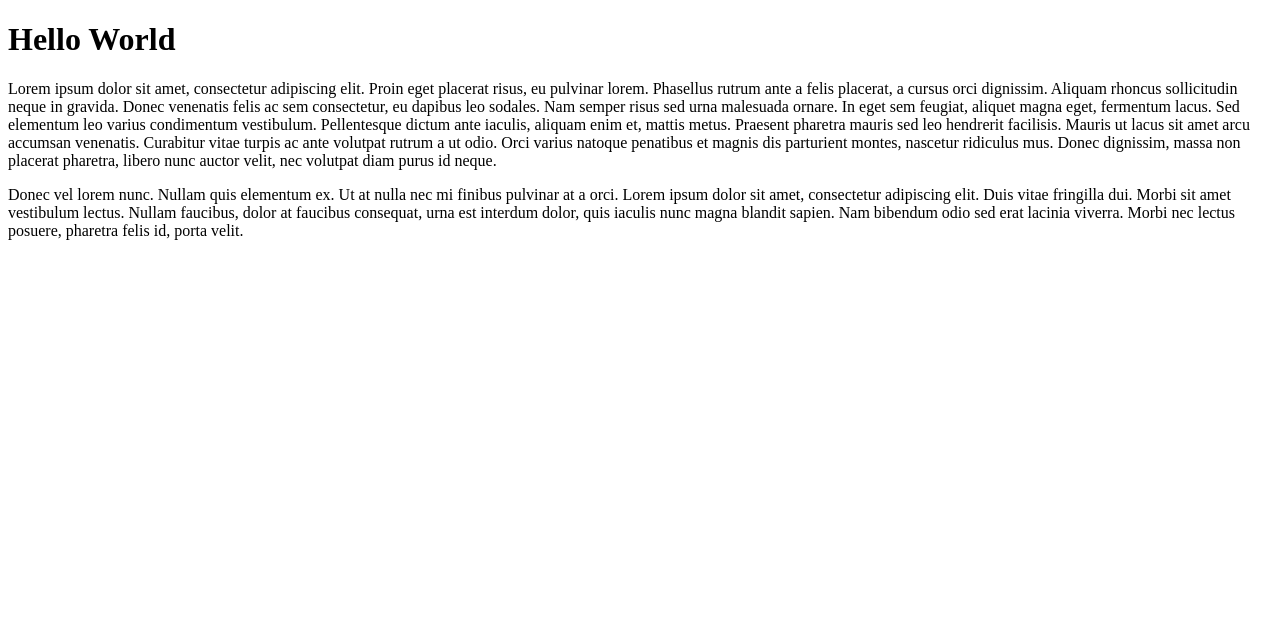
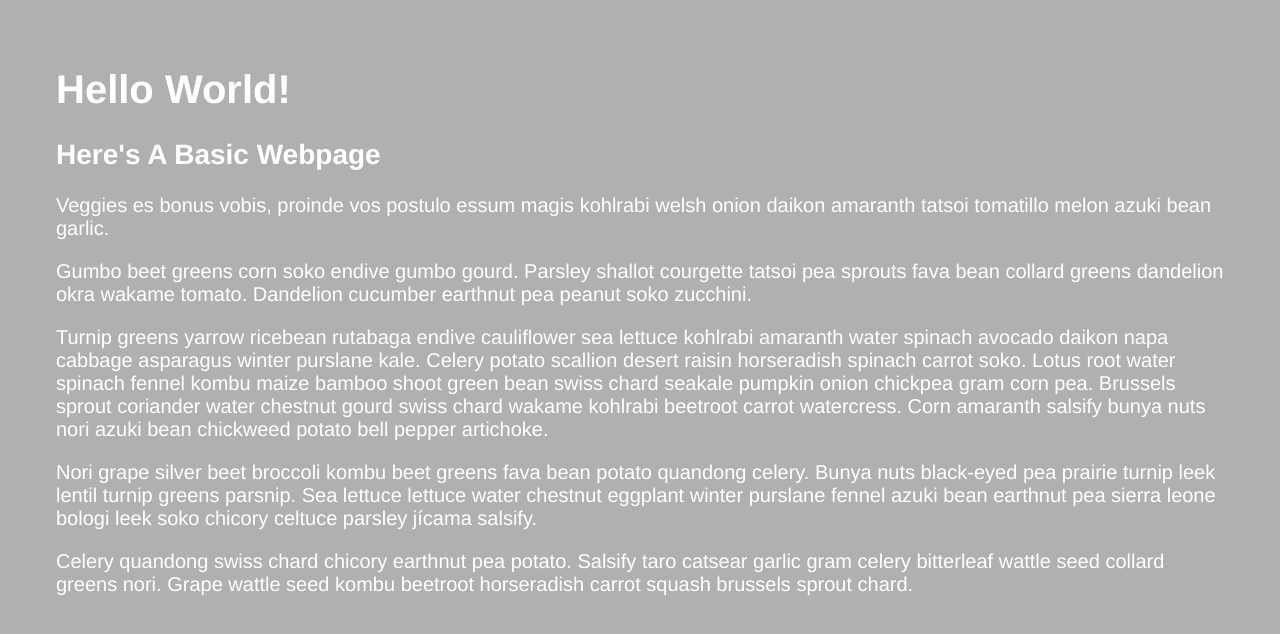
Before and after one commit to KDawg/nodejs_sample_webapp, a website: page views/main.html in a window 1280 px wide. Drawn offline with Linux system fonts and the light colour scheme; files that its build step writes are made by us from their sources.

Commit message:
refactor source code into an app folder, push route actions into their own files, additional HTML detail, CSS styles, documentation in README

```diff
--- /dev/null
+++ b/app/config.js
@@ -0,0 +1,2 @@
+exports.port = process.env.SERVER_PORT || 3000;
+exports.ip = process.env.SERVER_IP || '127.0.0.1';
--- /dev/null
+++ b/app/site/controller.js
@@ -0,0 +1,6 @@
+const site = require('./site.js');
+
+exports.setup = (app) => {
+  app.get('/', site.index);
+  app.get('/hello', site.getHello);
+};
--- a/config.js
+++ /dev/null
@@ -1,5 +0,0 @@
-exports.port = process.env.SERVER_PORT || 8080;
-exports.ip = process.env.SERVER_IP || '0.0.0.0';
-
-// exports.port = process.env.SERVER_PORT || 3000;
-// exports.ip = process.env.SERVER_IP || '127.0.0.1';
--- /dev/null
+++ b/public/style/main.css
@@ -0,0 +1,19 @@
+
+body {
+  background-color: #b0b0b0;
+  color: #fff;
+  font-family: Helvetica Neue, Helvetica, Arial, sans-serif;
+  padding: 2em 3em 2em 3em;
+}
+
+h1 {
+  font-size: 2.5em;
+}
+
+h2 {
+  font-size: 1.75em;
+}
+
+p {
+  font-size: 1.25em;
+}
--- a/views/main.html
+++ b/views/main.html
@@ -1,20 +1,35 @@
 <!doctype html>
 <html>
 <head>
-  <title>Hello World</title>
+  <title>Hello World for NodeJS Web Server</title>
   <meta charset="utf-8">
   <meta name="viewport" content="width=device-width, initial-scale=1">
+  <link rel="stylesheet" type="text/css" href="./style/main.css">
 </head>
 
 <body>
 
-<h1>Hello World</h1>
+<h1>Hello World!</h1>
+<h2>Here's A Basic Webpage</h2>
+
 <p>
-Lorem ipsum dolor sit amet, consectetur adipiscing elit. Proin eget placerat risus, eu pulvinar lorem. Phasellus rutrum ante a felis placerat, a cursus orci dignissim. Aliquam rhoncus sollicitudin neque in gravida. Donec venenatis felis ac sem consectetur, eu dapibus leo sodales. Nam semper risus sed urna malesuada ornare. In eget sem feugiat, aliquet magna eget, fermentum lacus. Sed elementum leo varius condimentum vestibulum. Pellentesque dictum ante iaculis, aliquam enim et, mattis metus. Praesent pharetra mauris sed leo hendrerit facilisis. Mauris ut lacus sit amet arcu accumsan venenatis. Curabitur vitae turpis ac ante volutpat rutrum a ut odio. Orci varius natoque penatibus et magnis dis parturient montes, nascetur ridiculus mus. Donec dignissim, massa non placerat pharetra, libero nunc auctor velit, nec volutpat diam purus id neque.
+Veggies es bonus vobis, proinde vos postulo essum magis kohlrabi welsh onion daikon amaranth tatsoi tomatillo melon azuki bean garlic.
 </p>
 
 <p>
-Donec vel lorem nunc. Nullam quis elementum ex. Ut at nulla nec mi finibus pulvinar at a orci. Lorem ipsum dolor sit amet, consectetur adipiscing elit. Duis vitae fringilla dui. Morbi sit amet vestibulum lectus. Nullam faucibus, dolor at faucibus consequat, urna est interdum dolor, quis iaculis nunc magna blandit sapien. Nam bibendum odio sed erat lacinia viverra. Morbi nec lectus posuere, pharetra felis id, porta velit.
+Gumbo beet greens corn soko endive gumbo gourd. Parsley shallot courgette tatsoi pea sprouts fava bean collard greens dandelion okra wakame tomato. Dandelion cucumber earthnut pea peanut soko zucchini.
+</p>
+
+<p>
+Turnip greens yarrow ricebean rutabaga endive cauliflower sea lettuce kohlrabi amaranth water spinach avocado daikon napa cabbage asparagus winter purslane kale. Celery potato scallion desert raisin horseradish spinach carrot soko. Lotus root water spinach fennel kombu maize bamboo shoot green bean swiss chard seakale pumpkin onion chickpea gram corn pea. Brussels sprout coriander water chestnut gourd swiss chard wakame kohlrabi beetroot carrot watercress. Corn amaranth salsify bunya nuts nori azuki bean chickweed potato bell pepper artichoke.
+</p>
+
+<p>
+Nori grape silver beet broccoli kombu beet greens fava bean potato quandong celery. Bunya nuts black-eyed pea prairie turnip leek lentil turnip greens parsnip. Sea lettuce lettuce water chestnut eggplant winter purslane fennel azuki bean earthnut pea sierra leone bologi leek soko chicory celtuce parsley jícama salsify.
+</p>
+
+<p>
+Celery quandong swiss chard chicory earthnut pea potato. Salsify taro catsear garlic gram celery bitterleaf wattle seed collard greens nori. Grape wattle seed kombu beetroot horseradish carrot squash brussels sprout chard.
 </p>
 
 </body>
```
Also changed, not shown: app/app.js (renamed from app.js, +4 -6 lines), app/routes.js (added, +10 -0 lines), app/site/site.js (added, +8 -0 lines), package.json (+12 -7 lines), views/hello.html (added, +18 -0 lines), README.md, 3 other files.
